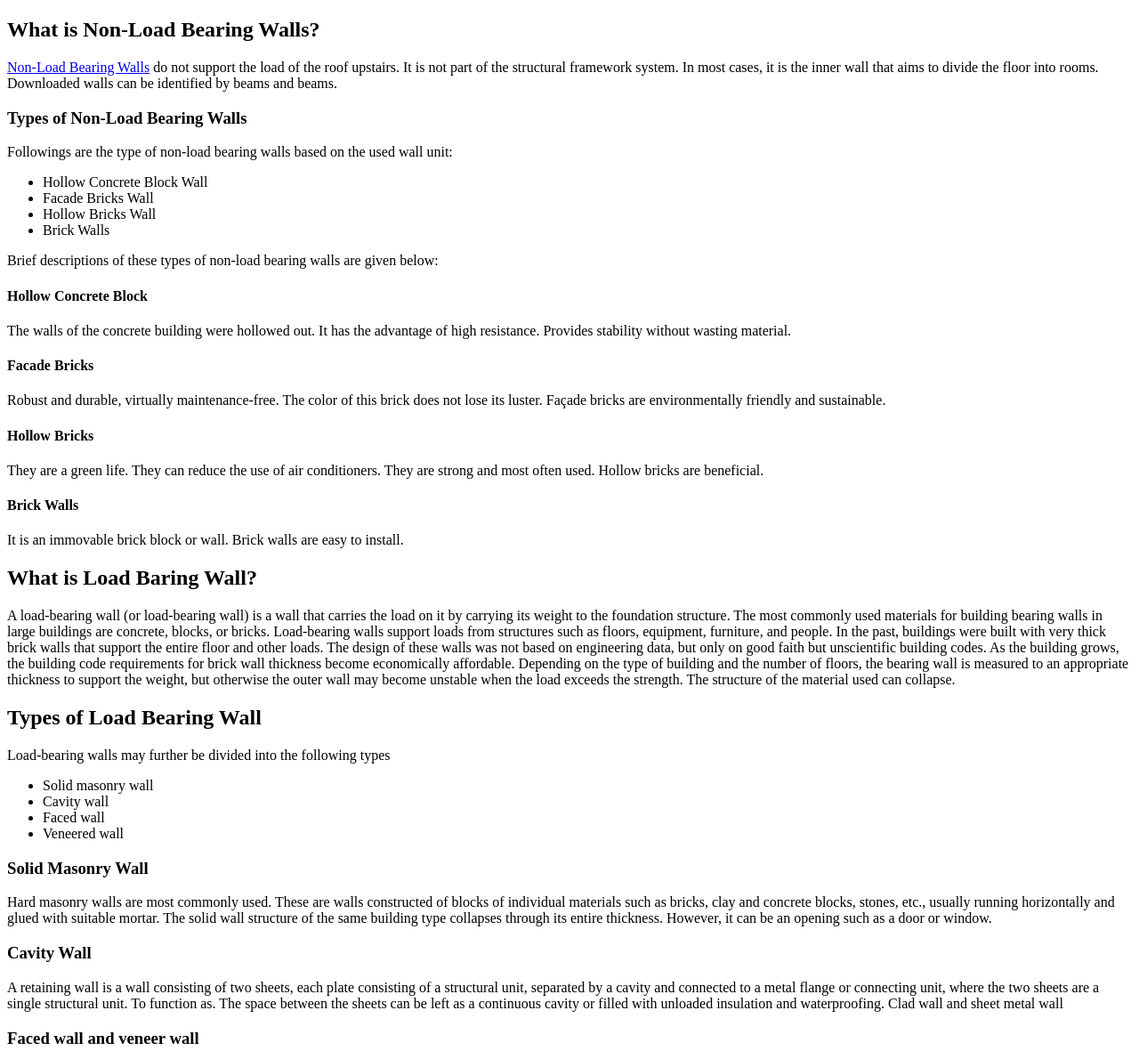
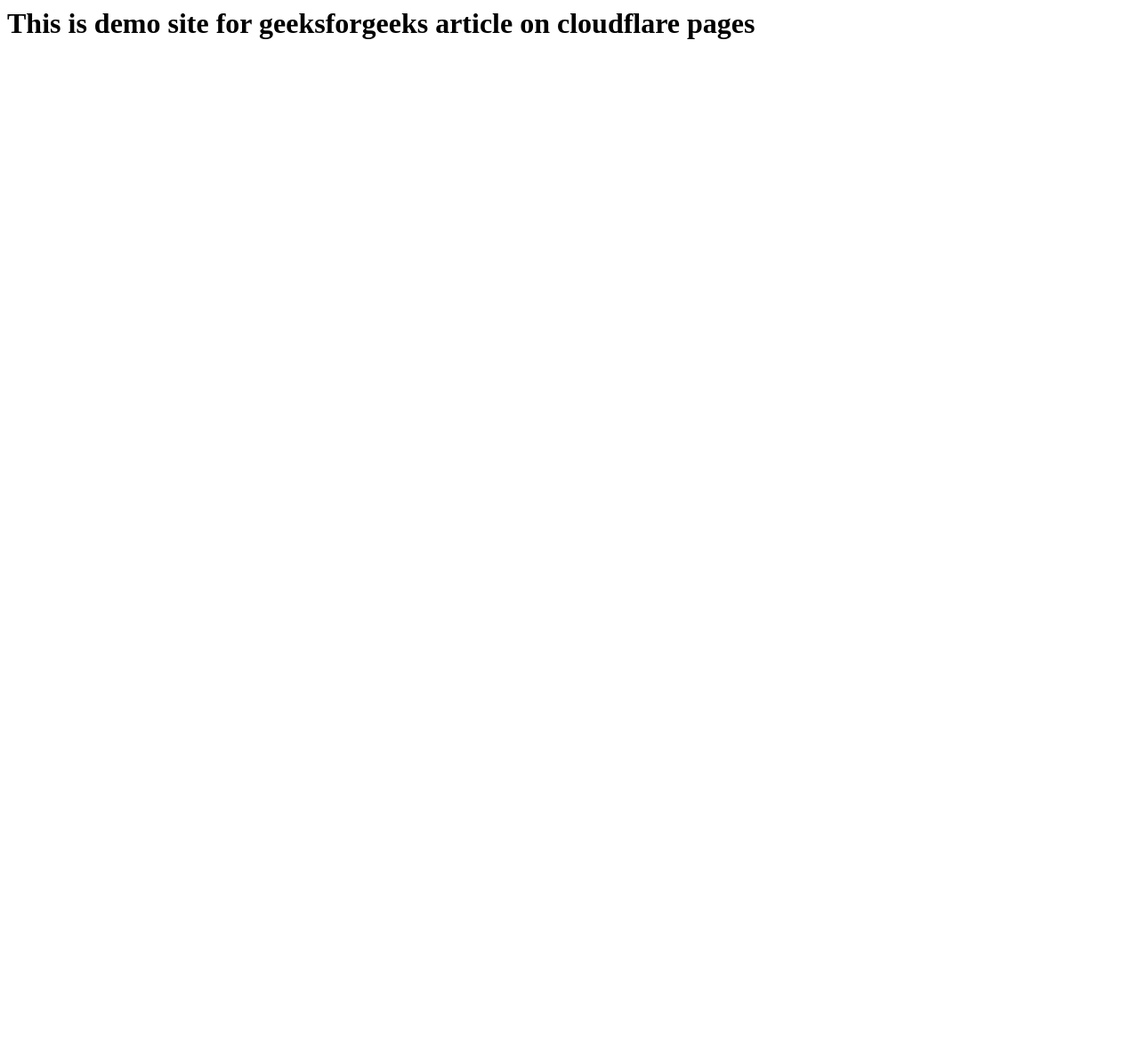
Before and after one commit to krunal650/ram, a plain HTML site: page index.html in a window 1280 px wide. Shown: the top 1181 px of the page at 89% size. After the commit the page ends 800 px from the top, so only its background shows below. Drawn offline with Linux system fonts and the light colour scheme.

Commit message:
Update index.html

```diff
--- a/index.html
+++ b/index.html
@@ -1,56 +1,11 @@
-<!DOCTYPE html>
 <html lang="en">
 <head>
-	<meta charset="UTF-8">
-	<meta http-equiv="X-UA-Compatible" content="IE=edge">
-	<meta name="viewport" content="width=device-width, initial-scale=1.0">
-	<title>Cloudflare Pages Demo</title>
+    <meta charset="UTF-8">
+    <meta http-equiv="X-UA-Compatible" content="IE=edge">
+    <meta name="viewport" content="width=device-width, initial-scale=1.0">
+    <title>Cloudflare Pages Demo</title>
 </head>
 <body>
-	<h2>What is Non-Load Bearing Walls?</h2>
-<a href="https://civiljungle.com/differences-between-load-bearing-and-partition-walls/">Non-Load Bearing Walls</a> do not support the load of the roof upstairs. It is not part of the structural framework system. In most cases, it is the inner wall that aims to divide the floor into rooms. Downloaded walls can be identified by beams and beams.
-<h3>Types of Non-Load Bearing Walls</h3>
-Followings are the type of non-load bearing walls based on the used wall unit:
-<ul>
- 	<li>Hollow Concrete Block Wall</li>
- 	<li>Facade Bricks Wall</li>
- 	<li>Hollow Bricks Wall</li>
- 	<li>Brick Walls</li>
-</ul>
-Brief descriptions of these types of non-load bearing walls are given below:
-<h4>Hollow Concrete Block</h4>
-The walls of the concrete building were hollowed out. It has the advantage of high resistance. Provides stability without wasting material.
-<h4>Facade Bricks</h4>
-Robust and durable, virtually maintenance-free. The color of this brick does not lose its luster. Façade bricks are environmentally friendly and sustainable.
-<h4>Hollow Bricks</h4>
-They are a green life. They can reduce the use of air conditioners. They are strong and most often used. Hollow bricks are beneficial.
-<h4>Brick Walls</h4>
-It is an immovable brick block or wall. Brick walls are easy to install.
-<h2>What is Load Baring Wall?</h2>
-A load-bearing wall (or load-bearing wall) is a wall that carries the load on it by carrying its weight to the foundation structure.
-The most commonly used materials for building bearing walls in large buildings are concrete, blocks, or bricks.
-Load-bearing walls support loads from structures such as floors, equipment, furniture, and people.
-
-In the past, buildings were built with very thick brick walls that support the entire floor and other loads. The design of these walls was not based on engineering data, but only on good faith but unscientific building codes. As the building grows, the building code requirements for brick wall thickness become economically affordable.
-
-Depending on the type of building and the number of floors, the bearing wall is measured to an appropriate thickness to support the weight, but otherwise the outer wall may become unstable when the load exceeds the strength. The structure of the material used can collapse.
-<h2>Types of Load Bearing Wall</h2>
-Load-bearing walls may further be divided into the following types
-<ul>
- 	<li>Solid masonry wall</li>
- 	<li>Cavity wall</li>
- 	<li>Faced wall</li>
- 	<li>Veneered wall</li>
-</ul>
-<h3>Solid Masonry Wall</h3>
-Hard masonry walls are most commonly used. These are walls constructed of blocks of individual materials such as bricks, clay and concrete blocks, stones, etc., usually running horizontally and glued with suitable mortar.
-The solid wall structure of the same building type collapses through its entire thickness. However, it can be an opening such as a door or window.
-<h3>Cavity Wall</h3>
-A retaining wall is a wall consisting of two sheets, each plate consisting of a structural unit, separated by a cavity and connected to a metal flange or connecting unit, where the two sheets are a single structural unit. To function as. The space between the sheets can be left as a continuous cavity or filled with unloaded insulation and waterproofing.
-Clad wall and sheet metal wall
-<h3>Faced wall and veneer wall</h3>
-A cladding wall is a wall in which the cladding and back are made of two different materials and are combined to ensure collaboration under load. Veneer walls are similar to unloaded walls in that they weigh less than your own.
-The bricks or tiles are mounted on the back, but do not perform any common actions with the background.
-Probably the most commonly used brick veneer in wooden houses. Other examples are the architectural cotters of monumental buildings and fine ceramic veneers.
+    <h1>This is demo site for geeksforgeeks article on cloudflare pages</h1>
 </body>
 </html>
```
